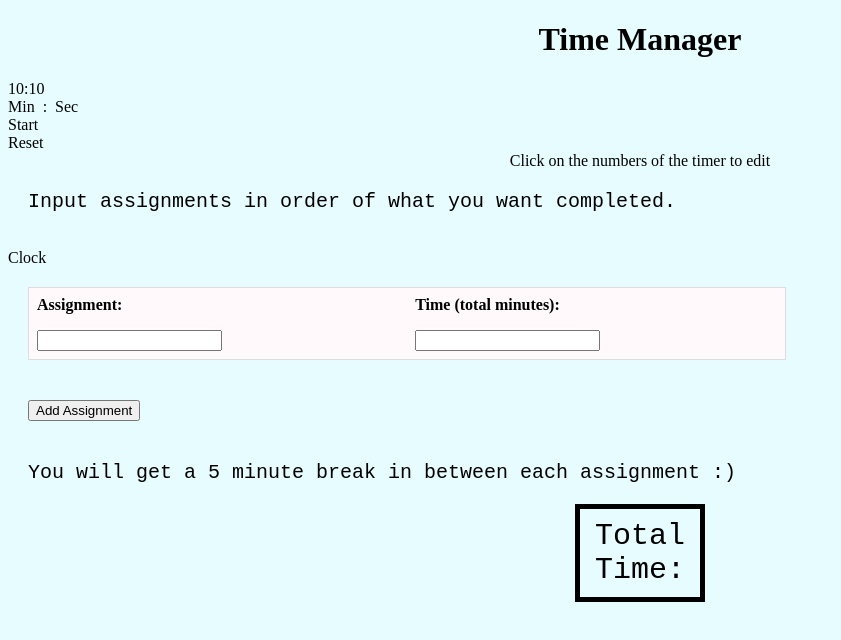
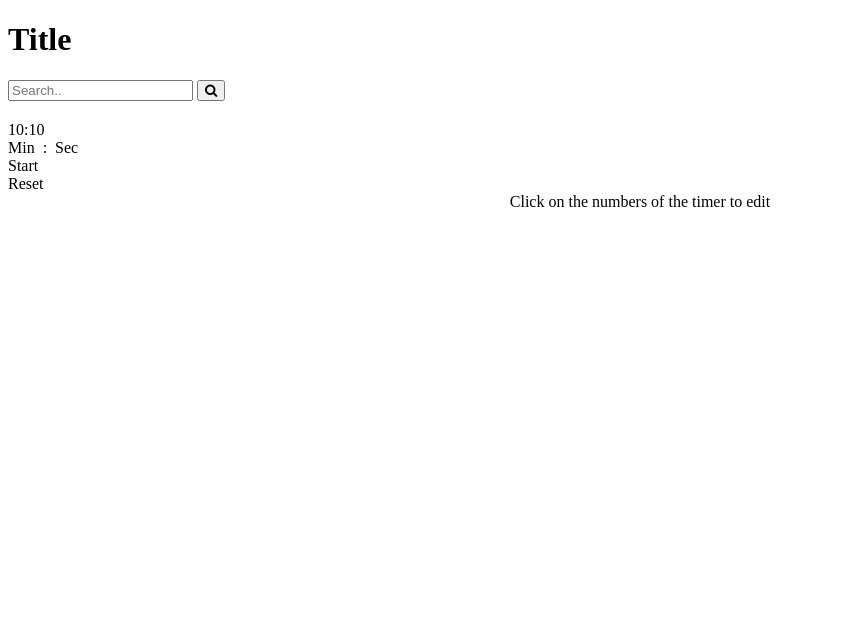
Before and after one commit to alliemchugh/4ganize, a plain HTML site: page index.html in a window 1280 px wide. Shown: the whole page, without its empty margins (0-841 px from the left). Drawn offline with nearby package versions, Linux system fonts and the light colour scheme.

Commit message:
Add files via upload

```diff
--- a/index.html
+++ b/index.html
@@ -2,44 +2,18 @@
 
 <html>
   <head>
-
-    <link rel="stylesheet" href="styles.css">
-    <title>FOURganize</title>
-
-    <meta name="viewport" content="width=device-width, initial-scale=1">
-    <style>
-    table {
-        border-collapse: collapse;
-        border-spacing: 0;
-        width: 60%;
-        border: 1px solid #ddd;
-    }
-
-    th, td {
-        text-align: left;
-        padding: 8px;
-        background-color:	#FFF9FC;
-    }
-
-    tr:nth-child(even){background-color: #f2f2f2}
-
-
-
-    </style>
+    <link rel="stylesheet" href="style.css">
+    <title> 4ganize </title>
   </head>
 
   <body>
-
-
-   <center><h1>Time Manager</h1></center>
-
-
+    <h1> Title </h1> <!-- Load icon library -->
     <link rel="stylesheet" href="https://cdnjs.cloudflare.com/ajax/libs/font-awesome/4.7.0/css/font-awesome.min.css">
 
-   <!-- <form class="example" action="action_page.php">
+    <form class="example" action="action_page.php">
       <input type="text" placeholder="Search.." name="search">
       <button type="submit"><i class="fa fa-search"></i></button>
-   </form> -->
+    </form>
 
 
     <h2>
@@ -65,58 +39,6 @@
       </div>
       <div class="footer" align="center">Click on the numbers of the timer to edit</div>
     </div>
-   <script src="javascipt.js"></script>
-
-
-    <!-- <p id="Info">Input assignments in order of what you want completed.</p>
-    <p id= "Assignments"> Assignment <center> Time</center></p> -->
-
-
-
-    <p id="info"> Input assignments in order of what you want completed.</p>
-
-    <div style="overflow-x:auto;">
-      <p id="clock">Clock</p>
-      <table id= "mytable">
-        <tr>
-          <th>Assignment:</th>
-          <th>Time (total minutes):</th>
-        </tr>
-        <tr>
-          <td><input type="text" name= "fname"></td>
-          <td><input type = "text" name= "lname"></td>
-        </tr>
-      </table>
-      <button id= "button" onclick="new_row()">Add Assignment</button>
-      <p id="demo"></p>
-      <!-- <button id= "button" onclick="myFunction()">Total time</button> -->
-      <script>
-      var i=0;
-      function new_row() {
-        var table = document.getElementById("mytable");
-        var row = table.insertRow(i-1);
-        var cell1 = row.insertCell(0);
-        var cell2 = row.insertCell(0);
-        var cell3 = row.insertCell(1);
-        var cell4 = row.insertCell(1);
-        // cell1.innerHTML = "text";
-        cell1.insertHTML ='<td><input type = "text" name= "lname">';
-        cell2.innerHTML = '<td><input type = "text" name= "lname">';
-        cell3.insertHTML ='<td><input type = "text" name= "lname">';
-        cell4.innerHTML = '<td><input type = "text" name= "lname">';
-      }
-
-
-      // function myFunction() {
-      //   var list = ["Banana", "Orange", "Apple", "Mango"];
-      //   fruits.toString();
-      //   document.getElementById("demo").innerHTML = fruits;
-      // }
-
-      </script>
-      <p id= "break"> You will get a 5 minute break in between each assignment :)</p>
-      <center><p id= "total"> Total Time: </p></center>
-
-      <script src="javascipt.js"></script>
+    <script src="javascript.js"></script>
 </body>
 </html>
```
Lines whose indentation alone changed are shown as unchanged.
